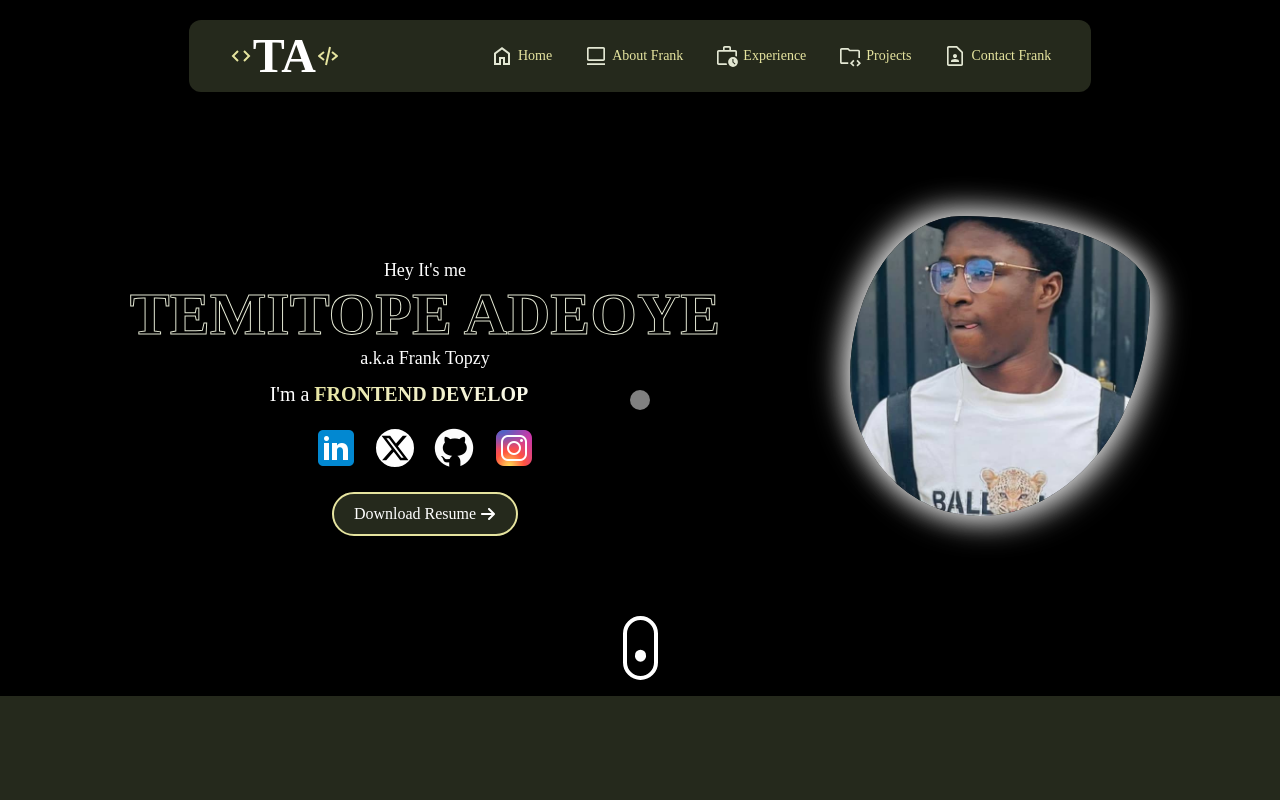
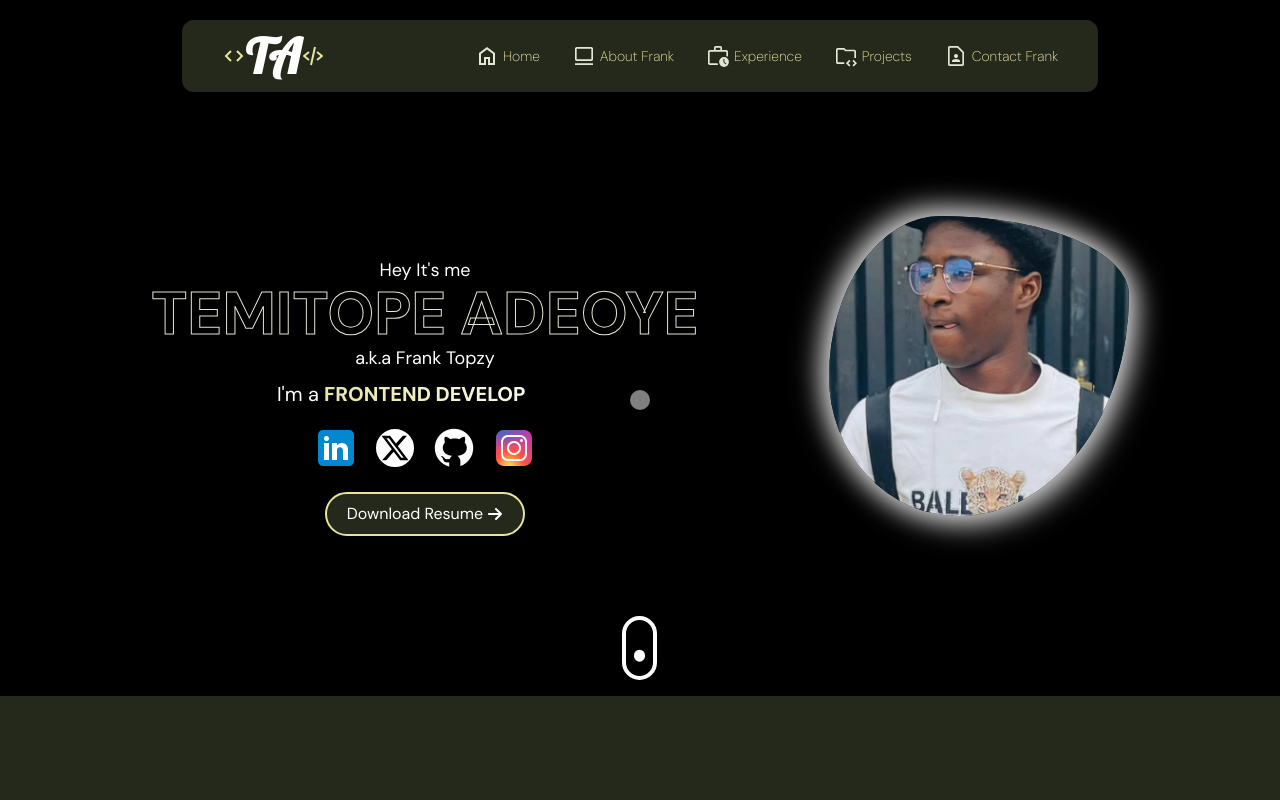
Before and after one commit to FrankTopzy/My-Portfolio, a React (Vite) app in the folder frontend/: page / in a window 1280 px wide. Shown: the top 800 px of the page. Built offline with nearby package versions, Linux system fonts and the light colour scheme.

Commit message:
Changed the import statements precedence

```diff
--- a/frontend/src/index.css
+++ b/frontend/src/index.css
@@ -1,6 +1,8 @@
-@import "tailwindcss";
+
 @import url('https://fonts.googleapis.com/css2?family=Inter:ital,opsz,wght@0,14..32,100..900;1,14..32,100..900&family=Lobster&family=Poppins:ital,wght@0,100;0,200;0,300;0,400;0,500;0,600;0,700;0,800;0,900;1,100;1,200;1,300;1,400;1,500;1,600;1,700;1,800;1,900&family=Roboto:ital,wght@0,100..900;1,100..900&display=swap');
 @import url('https://fonts.googleapis.com/css2?family=DM+Sans:ital,opsz,wght@0,9..40,100..1000;1,9..40,100..1000&display=swap');
+@import "tailwindcss";
+
 
 :root {
   --background-color: #000;
@@ -11,7 +13,27 @@
   --color-4: #BDC2BF;
   --color-5: #E3E7D3;
 
-  font-family: 'DM sans' !important;
+}
+
+::-webkit-scrollbar {
+  width: 10px;
+}
+
+::-webkit-scrollbar-track {
+  background: grey;
+  border-left: 1px solid black;
+}
+
+::-webkit-scrollbar-thumb {
+  background: var(--color-2);
+}
+
+::-webkit-scrollbar-thumb:hover {
+  --color-2: #cfca28;
+}
+
+::-webkit-scrollbar-button {
+  height: 5px;
 }
 
 * {
@@ -21,3 +43,7 @@
 .card-shadow {
   box-shadow: 5px 5px 10px rgba(152, 156, 148, 0.5), -5px -5px 10px rgba(152, 156, 148, 0.5);
 }
+
+body{
+  font-family: 'DM sans' !important;
+}
```
